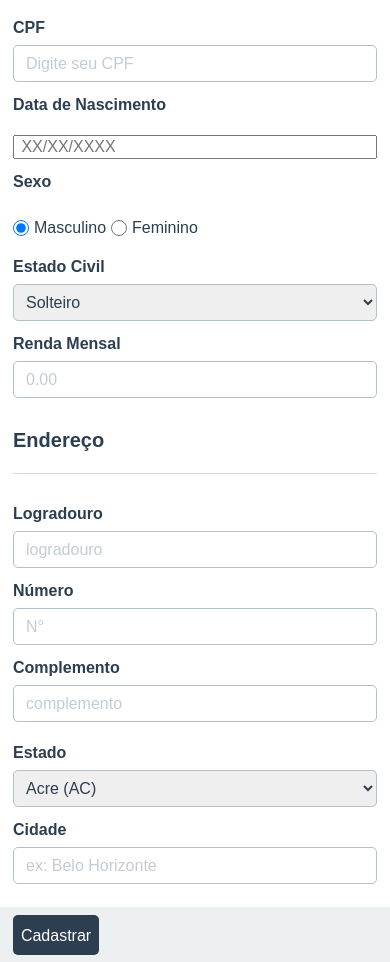
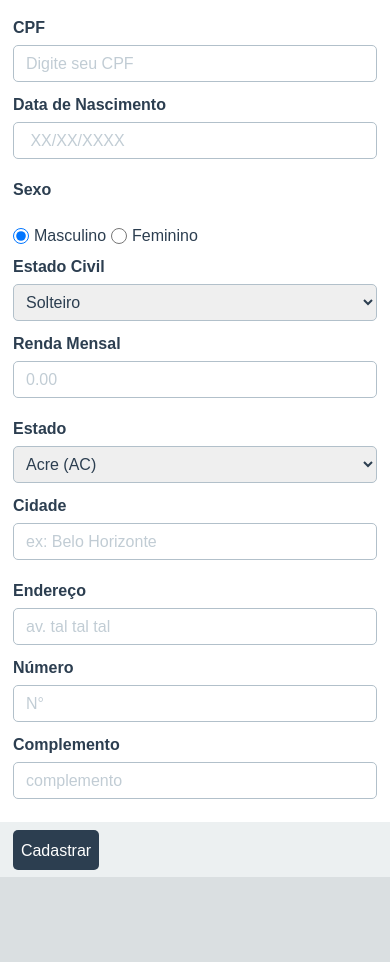
Before and after one commit to Bruno213/Form-Validation, a plain HTML site: page index.html in a window 390 px wide. Shown: the part 401-1363 px from the top of the page. After the commit the page ends 1278 px from the top, so only its background shows below. Drawn offline with Linux system fonts and the light colour scheme.

Commit message:
Bugs de responsividade corrigidos

```diff
--- a/CSS/styles.css
+++ b/CSS/styles.css
@@ -130,7 +130,7 @@ header, section {
   border-bottom: 1px solid #b2c0ca93;
 }
 
-#flex-2 {
+#flex-2, #EC-flex-2 {
   flex: 2;
 }
 
@@ -221,9 +221,20 @@ header, section {
     color: #3a5a7a;
 }
 
-
-@media (min-width: 320px) and (max-width:650px) {
+@media (max-width: 700px) {
   .form-data-area .form-data.margin {
-    margin-right: 0px !important;
+    margin-right: 0 !important;
+  }
+  .form-data-area .form-data {
+    min-width: 350px;
   }
 }
+
+@media (max-width:340px) {
+  .form-data-area .form-data.margin {
+    margin-right: 0 !important;
+  }
+  .form-data-area .form-data {
+    min-width: 295px;
+  }
+}
--- a/index.html
+++ b/index.html
@@ -88,11 +88,11 @@
             />
           </div>
 
-          <div class="form-data margin">
+          <div class="form-data">
             <label for="Date" class="data-title">Data de Nascimento</label>
 
             <input
-            class="number"
+            class="input-data"
             type="text"
             name="Date"
             id="Date"
@@ -103,7 +103,10 @@
             />
           </div>
 
-          <div class="form-data">
+        </div>
+        <div class="form-data-area">
+
+          <div class="form-data margin">
             <p class="data-title">Sexo</p>
 
             <div class="option-content">
@@ -115,11 +118,7 @@
             </div>
           </div>
 
-        </div>
-
-        <div class="form-data-area">
-
-          <div class="form-data margin">
+          <div class="form-data" id="EC-flex-2">
             <p class="data-title">Estado Civil</p>
 
             <select class="select-data">
@@ -148,25 +147,46 @@
 
         </div>
 
-        <div id="Adress">Endereço</div>
-
         <div class="form-data-area">
 
-          <div class="form-data margin" id="flex-2">
-            <label for="Logradouro" class="data-title">Logradouro</label>
+          <div class="form-data margin">
+            <p class="data-title">Estado</p>
+
+            <select class="select-data" id="estados"></select>
+          </div>
+
+          <div class="form-data">
+            <label for="Cidade" class="data-title">Cidade</label>
 
               <input
               class="input-data"
               type="text"
-              name="Logradouro"
-              id="Logradouro"
-              autocomplete="off"
-              placeholder="logradouro"
+              name="Cidade"
+              id="Cidade"
+              pattern="[a-z]? [A-Z]?{30}"
+              placeholder="ex: Belo Horizonte"
               required
               />
           </div>
 
-          <div class="form-data margin">
+        </div>
+        <div class="form-data-area">
+
+          <div class="form-data margin" id="flex-2">
+            <label for="Endereço" class="data-title">Endereço</label>
+
+              <input
+              class="input-data"
+              type="text"
+              name="Endereço"
+              id="Endereço"
+              autocomplete="off"
+              placeholder="av. tal tal tal"
+              required
+              />
+          </div>
+
+          <div class="form-data">
             <label for="Numero" class="data-title">Número</label>
 
               <input
@@ -192,29 +212,7 @@
           </div>
 
         </div>
-        <div class="form-data-area">
 
-          <div class="form-data margin">
-            <p class="data-title">Estado</p>
-
-            <select class="select-data" id="estados"></select>
-          </div>
-
-          <div class="form-data">
-            <label for="Cidade" class="data-title">Cidade</label>
-
-              <input
-              class="input-data"
-              type="text"
-              name="Cidade"
-              id="Cidade"
-              pattern="[a-z]? [A-Z]?{30}"
-              placeholder="ex: Belo Horizonte"
-              required
-              />
-          </div>
-
-        </div>
       </div>
       <div class="form-button-area">
         <input class="form-button" id="btnEnviar" type="submit" value="Cadastrar">
```
